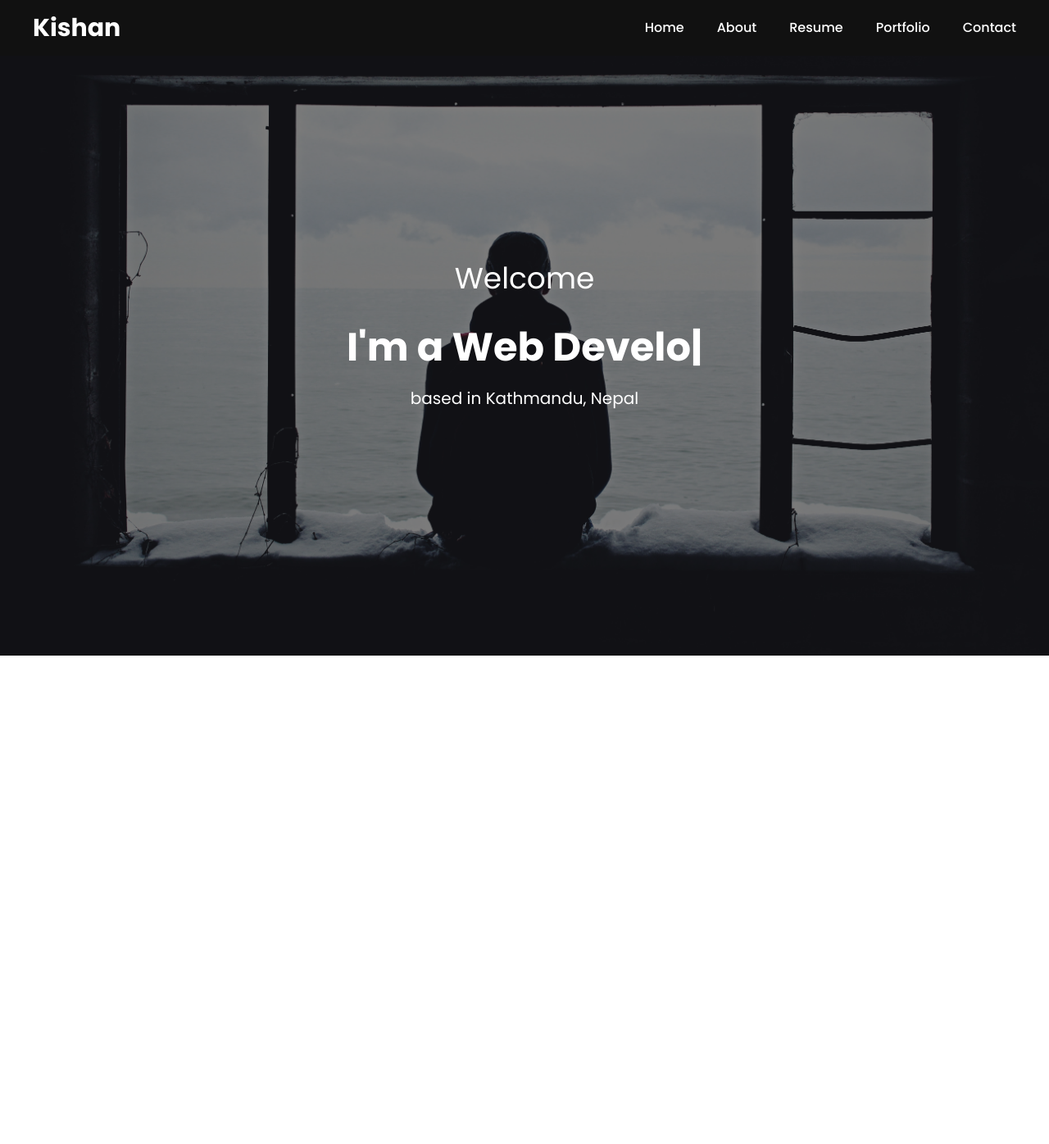
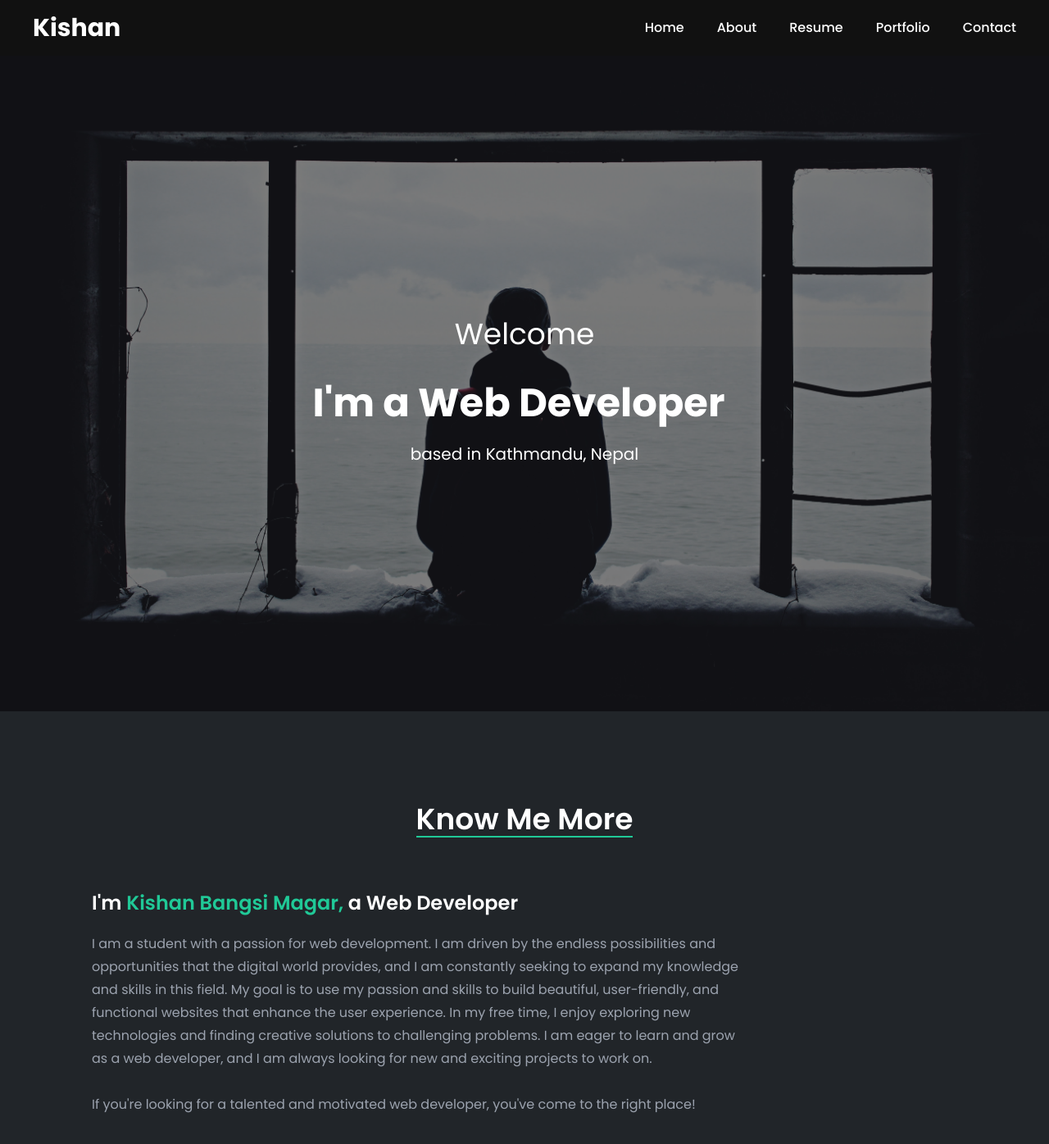
Before and after one commit to bangsikishan/my-portfolio, a React (Vite) app: page / in a window 1280 px wide. Shown: the top 1396 px of the page at 82% size. Before the commit the page ends 800 px from the top, so only its background shows below. Built offline with nearby package versions, Linux system fonts and the light colour scheme.

Commit message:
Change css and add new section

```diff
--- a/index.html
+++ b/index.html
@@ -1,5 +1,5 @@
 <!DOCTYPE html>
-<html lang="en">
+<html lang="en" class="scroll-smooth">
   <head>
     <meta charset="UTF-8" />
     <link rel="icon" type="image/svg+xml" href="/vite.svg" />
--- a/src/App.jsx
+++ b/src/App.jsx
@@ -1,11 +1,13 @@
 import Navbar from "./components/Navbar";
 import Home from "./components/Home";
+import About from "./components/About";
 
 function App() {
   return (
     <div>
       <Navbar />
       <Home />
+      <About />
     </div>
   )
 }
--- /dev/null
+++ b/src/components/About.jsx
@@ -0,0 +1,22 @@
+const About = () => {
+    return (
+        <div id="about-me" className="py-28 px-12 md:px-28 bg-[#212529]">
+            <h1 className="w-fit mx-auto text-2xl font-semibold text-white border-b-2 border-[#20c997] md:text-4xl">Know Me More</h1>
+            <div className="my-16 text-center md:text-left">
+                <h1 className="text-xl font-semibold text-white md:text-2xl">I'm <span className="text-[#20c997]">Kishan Bangsi Magar,</span> a Web Developer</h1>
+                <p className="py-5 leading-7 text-gray-400 md:w-3/4">
+                    I am a student with a passion for web development. I am driven by the endless possibilities and opportunities
+                    that the digital world provides, and I am constantly seeking to expand my knowledge and skills in this field.
+                    My goal is to use my passion and skills to build beautiful, user-friendly, and functional websites that enhance
+                    the user experience. In my free time, I enjoy exploring new technologies and finding creative solutions to
+                    challenging problems. I am eager to learn and grow as a web developer, and I am always looking for new and
+                    exciting projects to work on. <br /><br />
+
+                    If you're looking for a talented and motivated web developer, you've come to the right place!
+                </p>
+            </div>
+        </div>
+    );
+}
+
+export default About;
--- a/src/components/Home.jsx
+++ b/src/components/Home.jsx
@@ -1,12 +1,9 @@
 import { TypeAnimation } from 'react-type-animation';
-
-import bg from '../assets/bg.jpg';
 
 const Home = () => {
     return (
-        <div id="main" className="absolute top-0 left-0 w-full h-screen">
-            <img src={bg} alt="background" className="w-full h-screen object-cover" />
-            <div className="absolute top-0 left-0 flex flex-col justify-start items-center space-y-6 w-full h-screen text-white bg-black/50">
+        <div id="main" className="bg-hero bg-no-repeat bg-cover bg-center bg-fixed">
+            <div className="flex flex-col justify-start items-center space-y-6 w-full h-screen text-white bg-black/50">
                 <p className="text-4xl mt-80 mb-4">Welcome</p>
                 <TypeAnimation
                     sequence={[
--- a/src/components/Navbar.jsx
+++ b/src/components/Navbar.jsx
@@ -16,15 +16,15 @@ const Navbar = () => {
                 <RxHamburgerMenu className="text-3xl" />
             </div>
             <div className="hidden space-x-10 font-medium md:flex md:flex-row">
-                <a href="#" className="my-auto hover:text-[#20c997] transition ease-in-out duration-300">Home</a>
-                <a href="#" className="my-auto hover:text-[#20c997] transition ease-in-out duration-300">About</a>
+                <a href="#main" className="my-auto hover:text-[#20c997] transition ease-in-out duration-300">Home</a>
+                <a href="#about-me" className="my-auto hover:text-[#20c997] transition ease-in-out duration-300">About</a>
                 <a href="#" className="my-auto hover:text-[#20c997] transition ease-in-out duration-300">Resume</a>
                 <a href="#" className="my-auto hover:text-[#20c997] transition ease-in-out duration-300">Portfolio</a>
                 <a href="#" className="my-auto hover:text-[#20c997] transition ease-in-out duration-300">Contact</a>
             </div>
             {showNav ?
                 (
-                    <div className="absolute top-16 left-0 flex flex-col items-center w-full space-y-4 py-8 font-medium bg-inherit">
+                    <div className="absolute top-16 left-0 flex flex-col items-center w-full space-y-4 py-8 font-medium bg-[#111111]">
                         <a href="#" className="my-auto hover:text-[#20c997] transition ease-in-out duration-300">Home</a>
                         <a href="#" className="my-auto hover:text-[#20c997] transition ease-in-out duration-300">About</a>
                         <a href="#" className="my-auto hover:text-[#20c997] transition ease-in-out duration-300">Resume</a>
--- a/tailwind.config.cjs
+++ b/tailwind.config.cjs
@@ -5,7 +5,11 @@ module.exports = {
     "./src/**/*.{js,ts,jsx,tsx}",
   ],
   theme: {
-    extend: {},
+    extend: {
+      backgroundImage: {
+        'hero': "url('./src/assets/bg.jpg')",
+      }
+    },
   },
   plugins: [],
 }
```
